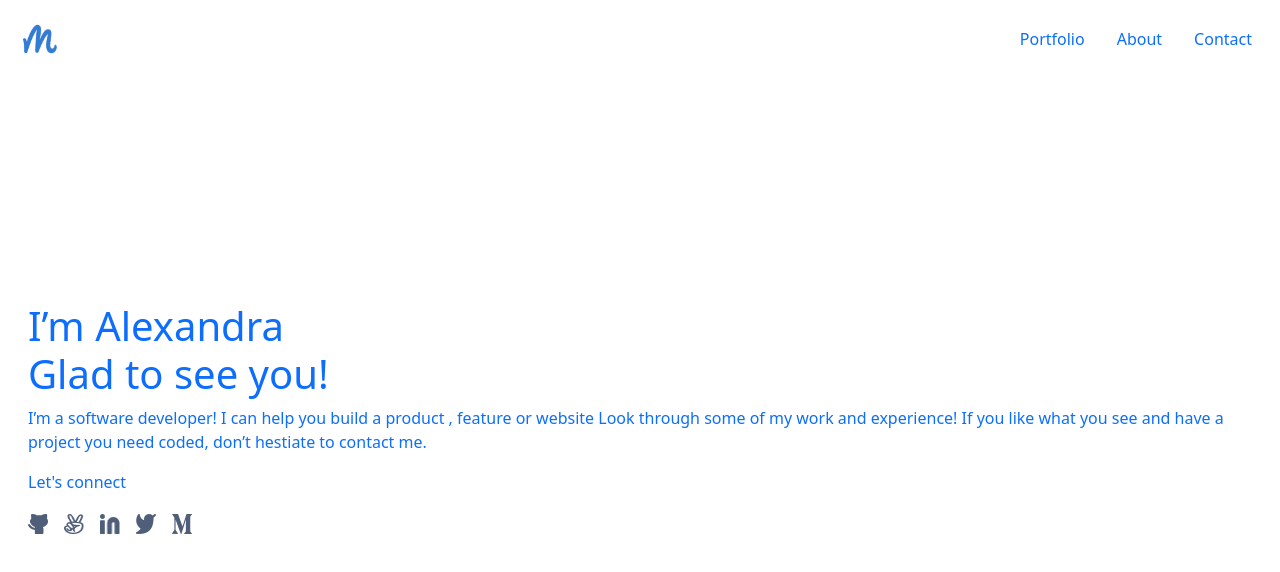
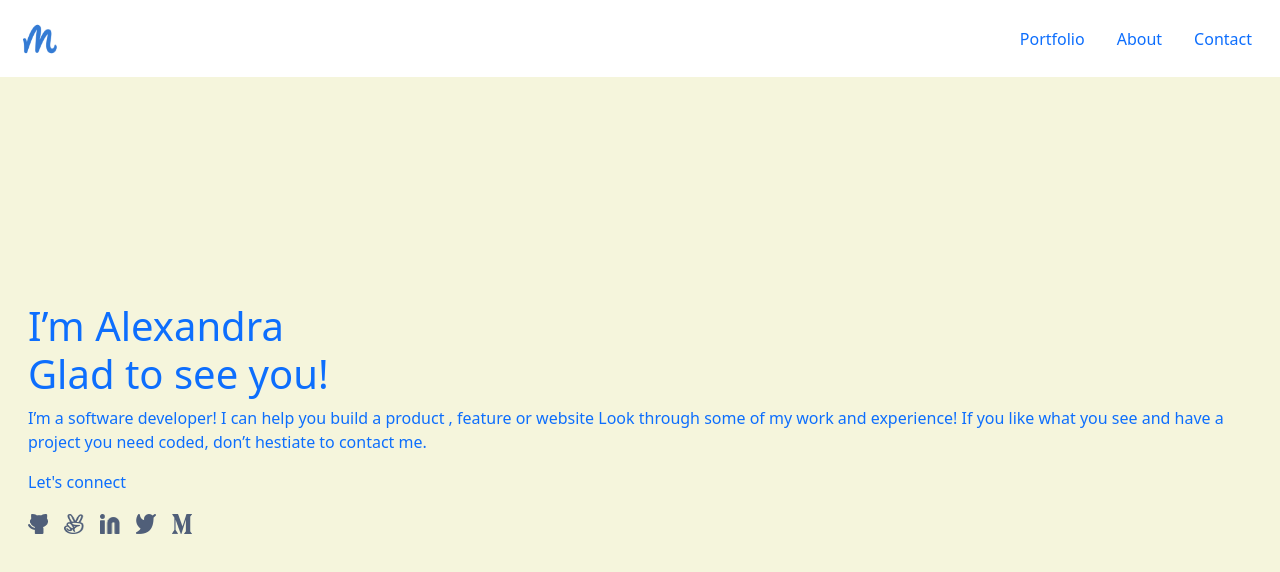
Before and after one commit to Lawmsangi/bootstrap-peer-prog, a plain HTML site: page index.html in a window 1280 px wide. Drawn offline with nearby package versions, Linux system fonts and the light colour scheme.

Commit message:
Add bcolor

```diff
--- a/index.css
+++ b/index.css
@@ -2,3 +2,7 @@
 header nav{
   margin: 0 20px;
 }
+
+section {
+   background-color: beige;
+}
```
Also changed, not shown: index.html (+1 -1 lines).
